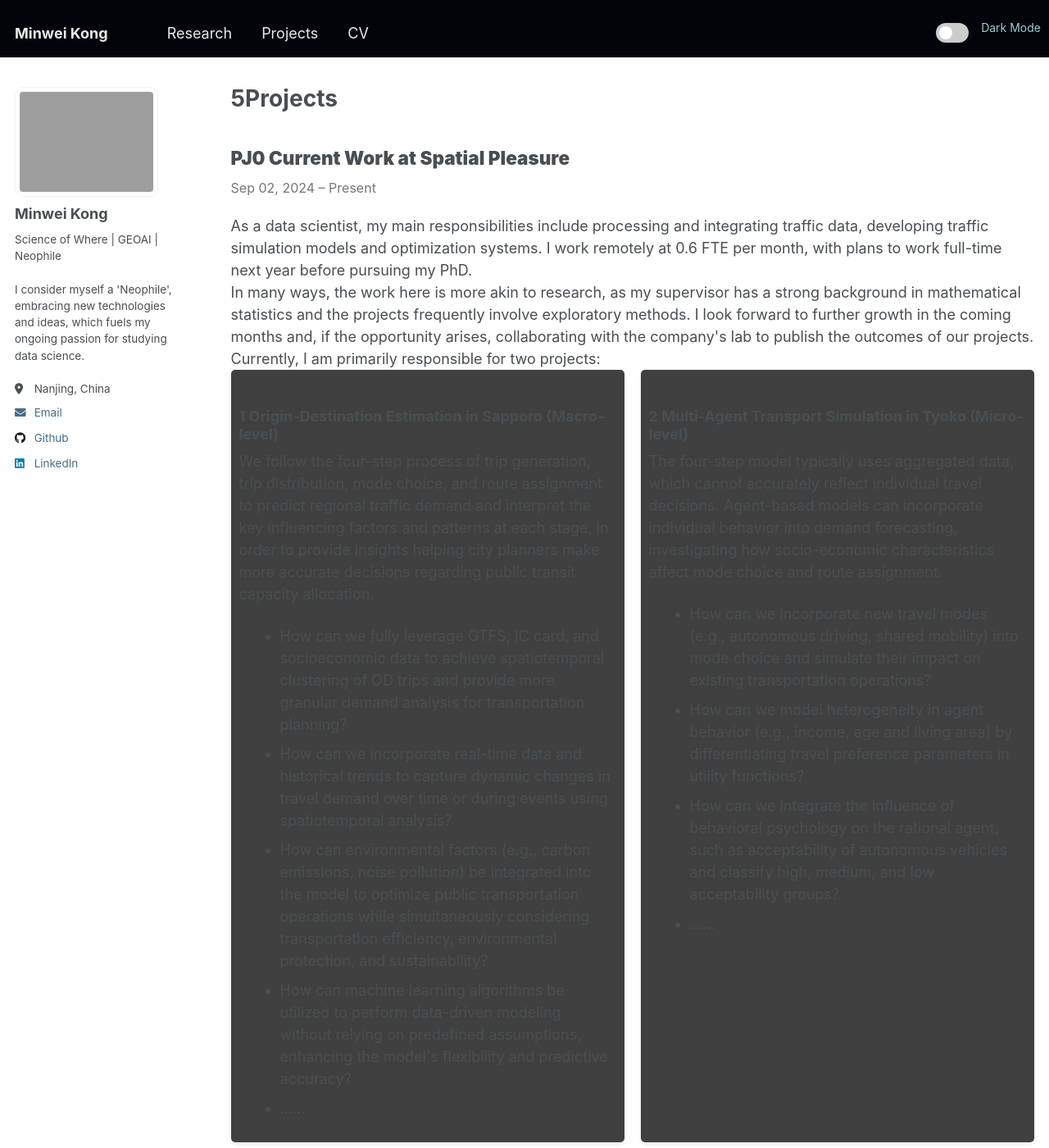
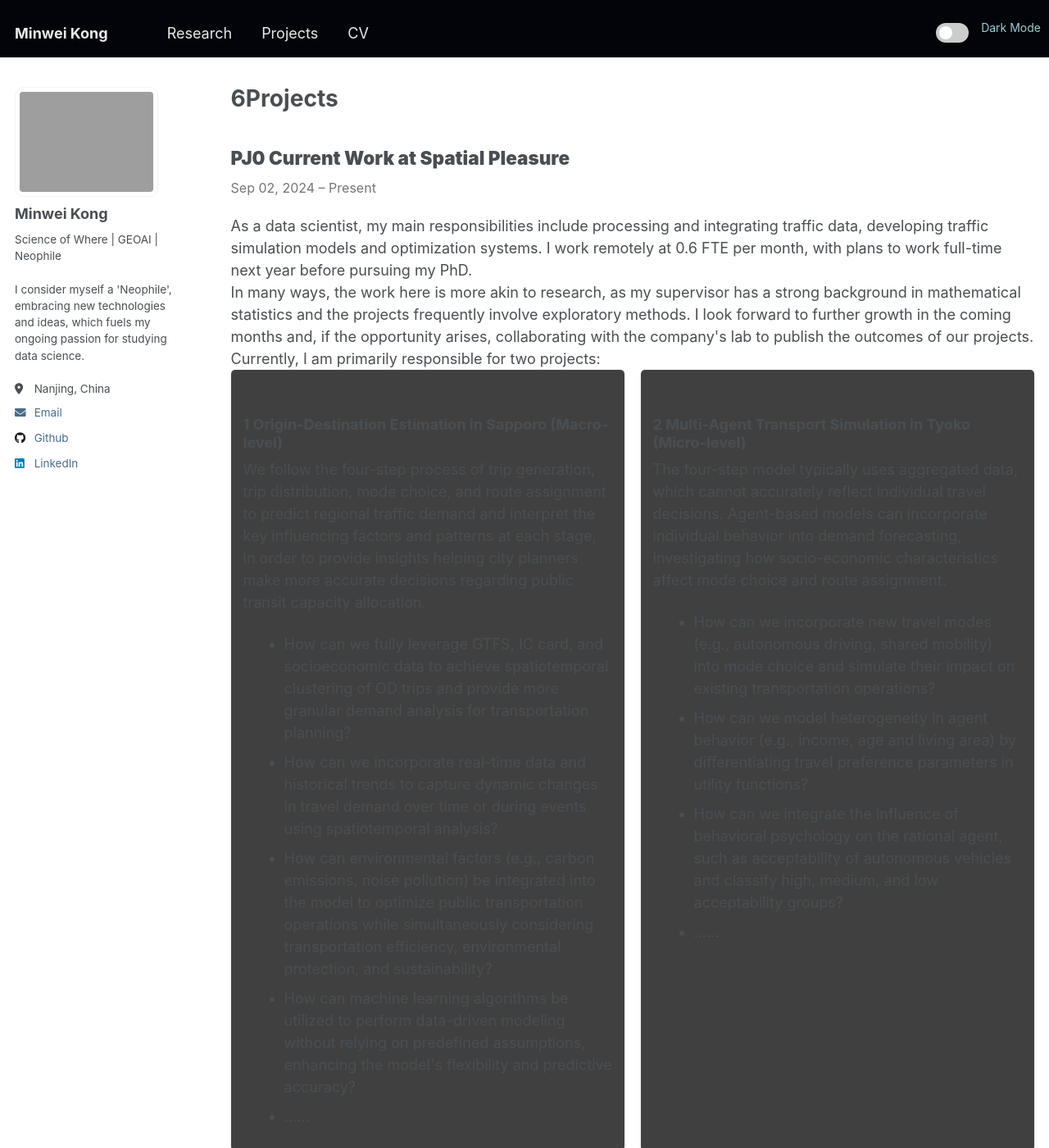
Before and after one commit to Minw913/minw913.github.io, a Jekyll site: the page built from _pages/projects.md, in a window 1280 px wide and 1400 px high. Shown: the whole window at 82% size. Built offline with Jekyll 4.4.1, drawn with Linux system fonts in a browser that asks for light colours; nearby versions of some CDN libraries.

Commit message:
update kanban

```diff
--- a/_pages/projects.md
+++ b/_pages/projects.md
@@ -1,6 +1,6 @@
 ---
 layout: archive
-title: "5Projects"
+title: "6Projects"
 permalink: /projects/
 author_profile: true
 redirect_from:
@@ -16,7 +16,7 @@ redirect_from:
 
   .two-column > div {
     flex-basis: 49%; /* 每一栏占父容器的48%宽度 */
-    padding: 10px;
+    padding: 20px 15px 10px 15px; /* 依次为上、右、下、左的内边距 */
     background-color: rgba(0, 0, 0, 0.75); /* 背景色，可根据需求调整 */
     border-radius: 5px;
     box-shadow: 0 2px 5px rgba(0, 0, 0, 0.1);
```
